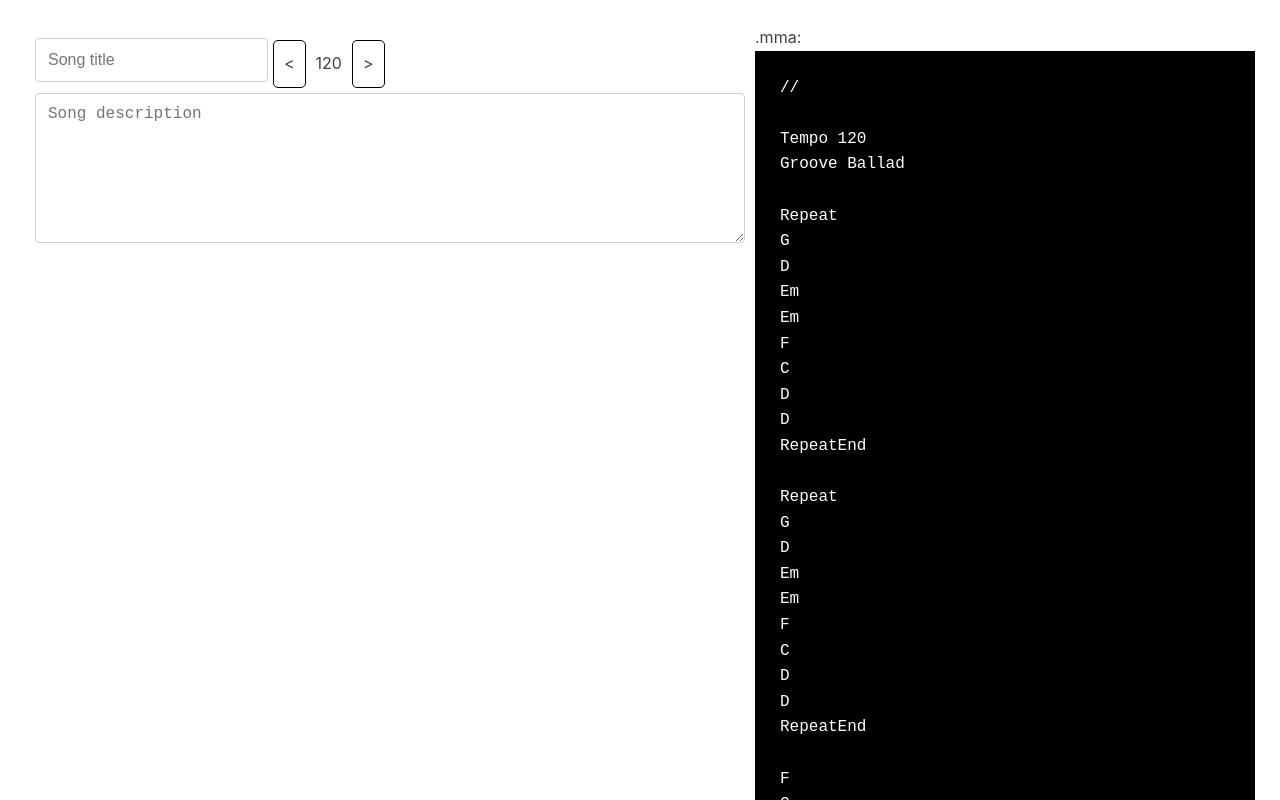
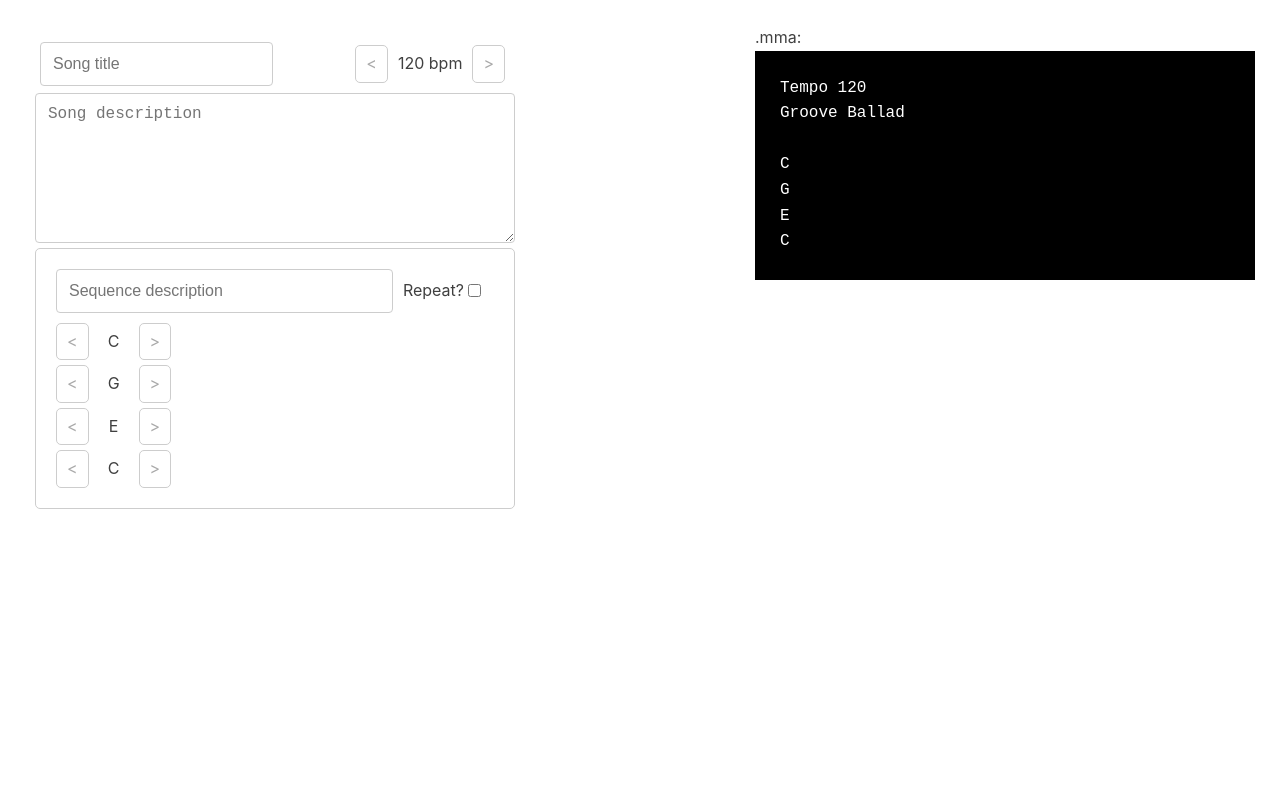
Before and after one commit to jdarthur/mma-ui, a React (Create React App) app: page / in a window 1280 px wide. Shown: the top 800 px of the page. Built offline with nearby package versions, Linux system fonts and the light colour scheme.

Commit message:
added the first part of sequences & notes and made file output dynamic

```diff
--- a/src/App.jsx
+++ b/src/App.jsx
@@ -3,6 +3,7 @@ import Title from "./Title.jsx"
 import FileData from "./FileData.jsx"
 import FileComment from "./FileComment.jsx"
 import Tempo from "./Tempo.jsx"
+import Sequence from "./Sequence.jsx"
 
 const START_TEMPO = 120
 
@@ -10,20 +11,29 @@ class App extends Component {
 
     state = {
         title: "",
-        notes: "",
-        tempo: START_TEMPO
+        description: "",
+        tempo: START_TEMPO,
+        sequences: [{}]
+
     }
 
     set_title = (title) => {
         this.setState({"title" : title})
     }
 
-    set_notes = (notes) => {
-        this.setState({"notes" : notes})
+    set_notes = (description) => {
+        this.setState({"description" : description})
     }
 
     set_tempo = (tempo) => {
         this.setState({"tempo" : tempo})
+    }
+
+    set_sequence = (index, sequence) => {
+        const sequences = this.state.sequences
+        sequences[index] = sequence
+
+        this.setState({"sequences" : sequences})
     }
 
     render() {
@@ -35,10 +45,11 @@ class App extends Component {
                   <Tempo set_function={this.set_tempo} />
                 </div>
                 <FileComment set_function={this.set_notes} />
+                <Sequence set_function={this.set_sequence} />
 
               </div>
-              <FileData title={this.state.title} notes={this.state.notes}
-                        tempo={this.state.tempo} />
+              <FileData title={this.state.title} description={this.state.description}
+                        tempo={this.state.tempo} sequences={this.state.sequences} />
             </div>
             )
     }
--- a/src/FileData.jsx
+++ b/src/FileData.jsx
@@ -29,31 +29,30 @@ const song = {
 
 class FileData extends Component {
     state = {
-        title: this.props.title,
-        notes: this.props.notes,
         style: song.style,
-        tempo: song.tempo,
-        sequences: song.sequences
+        sequences: this.props.sequences
     }
 
 
     render() {
-        const sequences = this.state.sequences.map((sequence, index) => (
-                <SequenceData key={index} repeat={sequence.repeat} notes={sequence.notes}/>
+        const sequences = this.props.sequences.map((sequence, index) => (
+                <SequenceData key={index} repeat={sequence.repeat}
+                              notes={sequence.notes} description={sequence.description}/>
             ))
 
         return (
             <div>
                 {this.props.title.replace(" ", "_")}.mma:
                 <div className="file_data">
-                &#x2F;&#x2F; {this.props.notes}
-                <br/>
-                <br/>
-                Tempo {this.props.tempo}
-                <br/>
-                {this.state.style}
-                <br/>
-                {sequences}
+                   { this.props.description ? "//" + this.props.description : null}
+                   { this.props.description ? <br/> : null }
+                   Tempo {this.props.tempo}
+                   <br/>
+
+                   {this.state.style}
+                   <br/>
+
+                   {sequences}
                 </div>
             </div>
         )
--- /dev/null
+++ b/src/Note.jsx
@@ -0,0 +1,38 @@
+import React, { Component } from 'react'
+
+const NOTES = ["C", "C#", "D", "D#", "E", "E#",
+               "F", "F#", "G", "G#", "A", "A#", "B"]
+
+class Note extends Component {
+
+    increment_tempo = () => {
+        const note_index = NOTES.indexOf(this.props.note)
+        this.props.set_function(this.props.index, NOTES[(note_index + 1) % NOTES.length])
+        // this.props.set_function(this.state.tempo + 1)
+    }
+
+    decrement_tempo = () => {
+        const note_index = NOTES.indexOf(this.props.note)
+        this.props.set_function(this.props.index, NOTES[(note_index - 1) % NOTES.length])
+    }
+
+    render() {
+        return (
+            <div className="tempo_holder">
+              <div className = "incr_button"
+                   onClick={this.decrement_tempo}>
+                &lt;
+              </div>
+              <div className="note">
+                {this.props.note}
+              </div>
+              <div className="incr_button"
+                   onClick={this.increment_tempo}>
+                &gt;
+              </div>
+            </div>
+        )
+    }
+}
+
+export default Note
--- /dev/null
+++ b/src/Sequence.jsx
@@ -0,0 +1,67 @@
+import React, { Component } from 'react'
+import Note from "./Note.jsx"
+// import pseudo_uuid from "./common.js"
+
+const notes = ["C", "G", "E", "C"]
+
+class Sequence extends Component {
+    constructor(props) {
+      super(props)
+      this.state = {
+        repeat: false,
+        description: "",
+        notes: notes
+      }
+
+      this.props.set_function(0, this.state)
+    }
+
+
+    set_description = (event) => {
+        const value = event.target.value
+        this.setState({"description" : value}, () => {
+            this.props.set_function(0, this.state)
+        })
+    }
+
+    set_repeat = (event) => {
+        console.log("set repeat " + event.target.checked)
+        this.setState({"repeat": event.target.checked}, () => {
+            this.props.set_function(0, this.state)
+        })
+    }
+
+    set_note = (index, note) => {
+        const notes = this.state.notes
+        notes[index] = note
+        this.setState({"notes" : notes}, () => {
+            this.props.set_function(0, this.state)
+        })
+    }
+
+    render() {
+        const notes1 = this.state.notes.map((note, index) => (
+            <Note key={index} note={note}
+                  index={index} set_function={this.set_note}/>
+          ))
+
+        return (
+            <div className="sequence">
+                <div className="flexrow">
+                  <input type="text"  name="title"
+                         value={this.state.description} onChange={this.set_description}
+                         placeholder="Sequence description"/>
+                  <div className="tempo flexrow">
+                  Repeat? <input type="checkbox" onChange={this.set_repeat}
+                                 checked={this.state.repeat} />
+                  </div>
+                </div>
+
+
+                {notes1}
+            </div>
+        )
+    }
+}
+
+export default Sequence
--- a/src/SequenceData.jsx
+++ b/src/SequenceData.jsx
@@ -12,6 +12,8 @@ class SequenceData extends Component {
 
             <div>
                 <br/>
+                   { this.props.description ? "//" + this.props.description : null}
+                   { this.props.description ? <br/> : null }
                 {this.props.repeat ? <div> Repeat </div> : null}
                 {notes}
                 {this.props.repeat ? <div> RepeatEnd </div> : null}
--- a/src/Tempo.jsx
+++ b/src/Tempo.jsx
@@ -31,7 +31,7 @@ class Tempo extends Component {
                 &lt;
               </div>
               <div className="tempo">
-                {this.state.tempo}
+                {this.state.tempo} bpm
               </div>
               <div className="incr_button"
                    onClick={this.increment_tempo}>
--- /dev/null
+++ b/src/common.js
@@ -0,0 +1,10 @@
+
+function pseudo_uuid(length=16) {
+    let string = ""
+    for (let i = 0; i < length; i++) {
+        string += Math.floor(Math.random() * 16).toString(16)
+    }
+    return string
+}
+
+export default pseudo_uuid
--- a/src/index.css
+++ b/src/index.css
@@ -554,11 +554,12 @@ a.full-button {
   padding: .75rem;
   outline: none;
   background: transparent;
-  margin-bottom: .5rem;
+  /*margin-bottom: .5rem;*/
   font-size: 1rem;
   width: 100%;
   max-width: 100%;
-  line-height: 1; }
+  line-height: 1;
+  align-self: center;}
 
 [type=color]:hover, [type=date]:hover, [type=datetime]:hover, [type=datetime-local]:hover, [type=email]:hover, [type=month]:hover, [type=number]:hover, [type=password]:hover, [type=search]:hover, [type=tel]:hover, [type=text]:hover, [type=url]:hover, [type=week]:hover, [type=time]:hover, select:hover, textarea:hover {
   border: 1px solid #b4b4b4; }
@@ -674,9 +675,9 @@ caption {
 }
 
 .song_editor {
-  width: 300px;
+  width: 500px;
   padding: 10px;
-  flex-grow: 1;
+  /*flex-grow: 1;*/
   /*border: 1px solid black;*/
 }
 
@@ -695,7 +696,9 @@ caption {
 .flexrow {
   display: flex;
   flex-direction: row;
+  justify-content: space-between;
   align-items: center;
+  padding: 5px;
 }
 
 .tempo_holder {
@@ -711,14 +714,40 @@ caption {
 /*  justify-content: space-between;*/
 }
 
+.text_input {
+  align-self: center;
+}
+
 .incr_button {
   /*background: lightgrey;*/
   align-self: center;
-  border: 1px solid black;
-  padding: 10px;
+  border: 1px solid #cdcdcd;
+  color: darkgrey;
+  padding: 5px 10px 5px 10px;
+  /*padding: 10px;*/
   border-radius: 5px;
   /*background: lightgrey;*/
 }
 .incr_button:hover {
-  background: grey;
+  background: lightgrey;
 }
+
+
+.note {
+  align-self: center;
+  text-align: center;
+  /*padding-left: 10px;*/
+  /*padding-right: 10px;*/
+  min-width: 50px;
+  /*background: lightgrey;*/
+/*  justify-content: space-between;*/
+}
+
+.sequence {
+  align-self: center;
+  text-align: center;
+  border: 1px solid #cdcdcd;
+  margin-top: 5px;
+  padding: 15px;
+  border-radius: 5px;
+}
```
